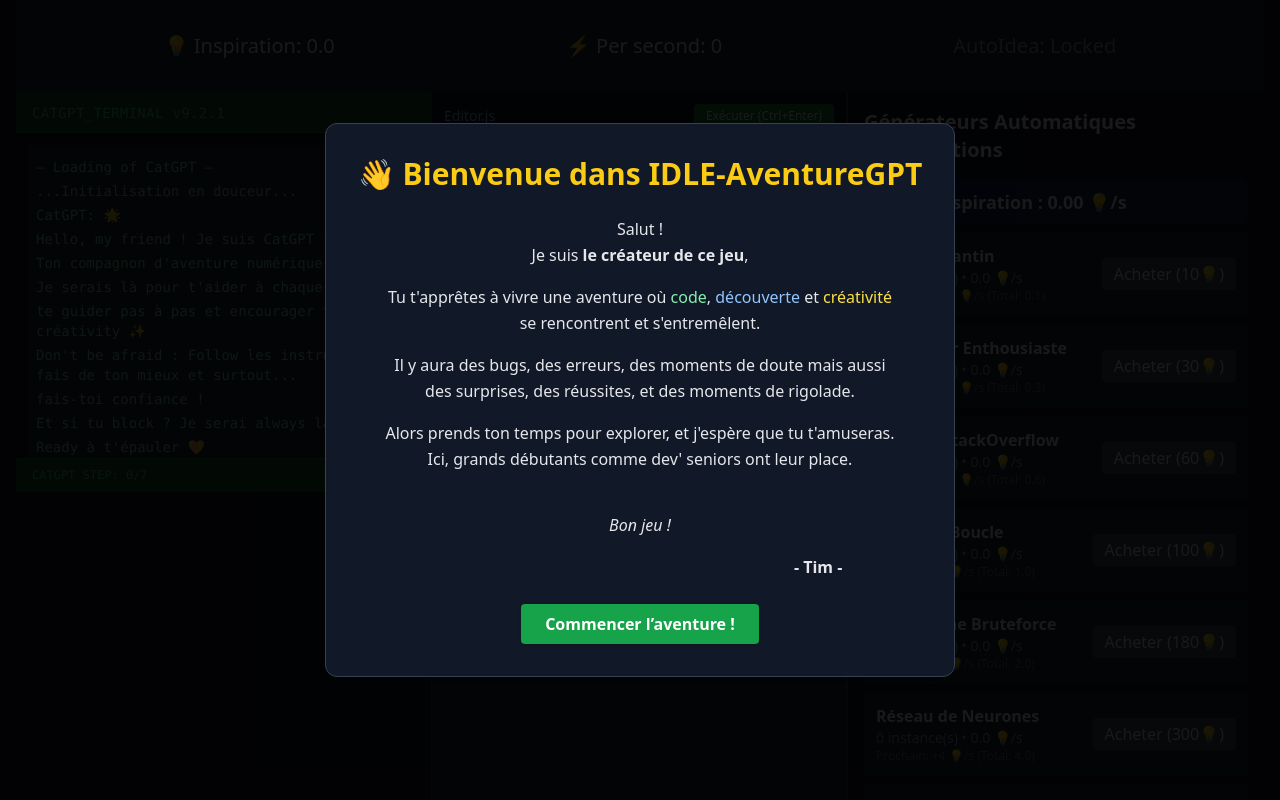
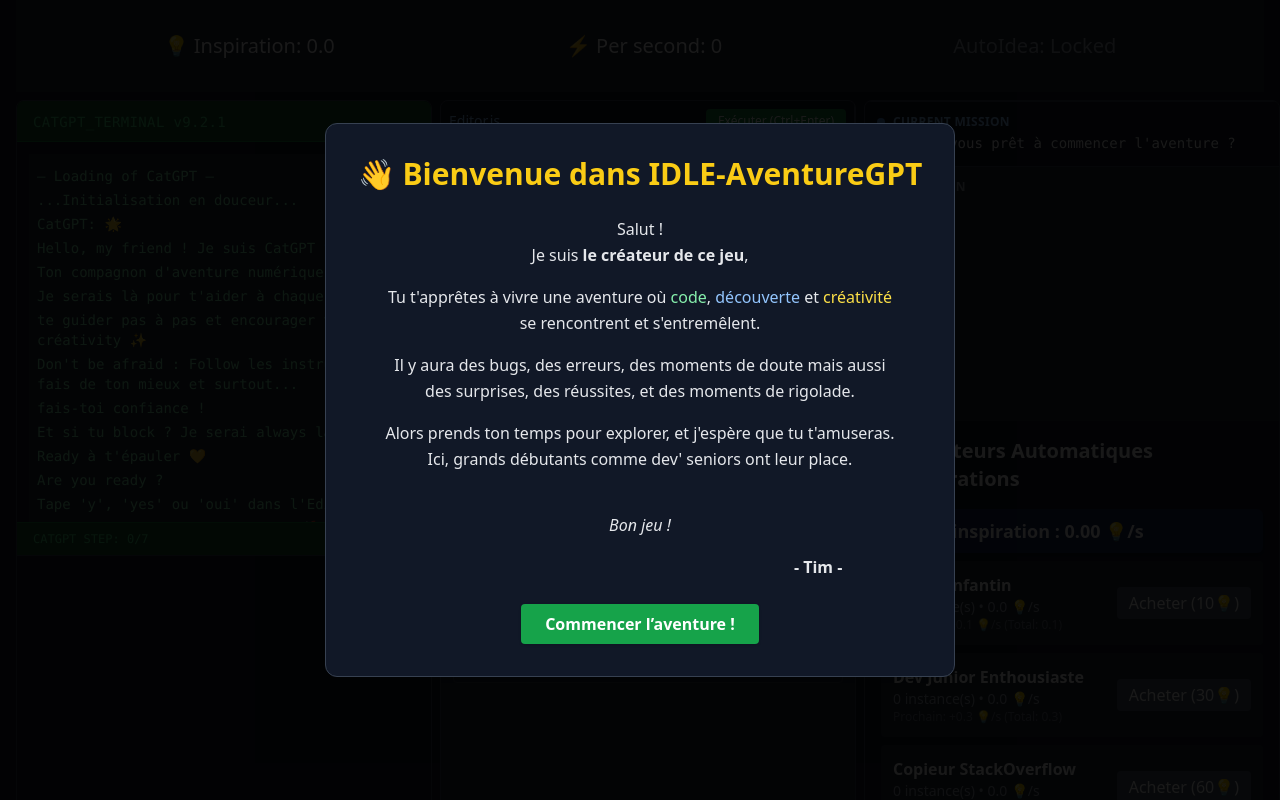
Before and after one commit to 0feeling/IDLE-Overlord, a React (Vite) app in the folder idle-overlord/: page / in a window 1280 px wide. Shown: the top 800 px of the page. Built offline with nearby package versions, Linux system fonts and the light colour scheme.

Commit message:
add console

```diff
--- a/idle-overlord/src/App.jsx
+++ b/idle-overlord/src/App.jsx
@@ -1,6 +1,5 @@
 import React from "react";
 import "./index.css";
-import Terminal from "./Terminal";
 import Editor from "./Editor";
 import StatsBar from "./StatsBar";
 import OverlayMessage from "./OverlayMessage";
@@ -15,6 +14,7 @@ import AllGeneratorsPanel from "./AllGeneratorsPanel";
 import CristalTerminal from "./CristalTerminal";
 import CatGPTTerminal from "./CatGPTTerminal";
 import MissionPanel from "./MissionPanel";
+import CodeConsole from "./CodeConsole";
 
 function App() {
   return (
@@ -25,7 +25,7 @@ function App() {
 }
 
 function AppContent() {
-  const { gameState, setGameState } = useGPTOverlord();
+  const { gameState } = useGPTOverlord();
 
   return (
     <div className="min-h-screen bg-gray-900 text-white flex flex-col px-2 sm:px-4">
@@ -34,28 +34,34 @@ function AppContent() {
       <InspirationButton />
       <UnlockAutoIdeaButton />
 
-      {/* Conteneur principal responsive */}
-      <div className="flex flex-1 flex-col lg:flex-row">
+      <div className="flex-1 flex flex-col lg:flex-row gap-2 mt-2">
         {/* Colonne gauche - Terminaux */}
-        <div className="lg:w-1/3 w-full flex flex-col border-b lg:border-b-0 lg:border-r border-gray-700">
-          <div className="flex-1 border-b border-gray-700 max-h-[50vh] overflow-y-auto">
+        <div className="lg:w-1/3 flex flex-col border border-gray-700 rounded-lg overflow-hidden">
+          <div className="flex-1">
             <CatGPTTerminal />
           </div>
-          <div className="flex-1 max-h-[50vh] overflow-y-auto">
+          <div className="flex-1 border-t border-gray-700">
             {gameState.cristalMode && <CristalTerminal />}
           </div>
         </div>
 
-        {/* Colonne centrale - Éditeur + Missions */}
-        <div className="lg:w-1/3 w-full flex flex-col border-b lg:border-b-0 lg:border-r border-gray-700">
-          <div className="flex-1 min-h-0 overflow-y-auto">
-            <Editor gameState={gameState} setGameState={setGameState} />
+        {/* Colonne centrale - Éditeur + Console */}
+        {/* Colonne centrale - Éditeur + Console */}
+        <div className="lg:w-1/3 flex flex-col">
+          <div className="flex-1 border border-gray-700 rounded-lg overflow-hidden">
+            <Editor /> {/* Suppression des props */}
+          </div>
+          <div className="h-[500px] border border-gray-700 rounded-lg mt-2">
+            <CodeConsole />
           </div>
         </div>
 
-        {/* Colonne droite - Générateurs */}
-        <div className="lg:w-1/3 w-full overflow-y-auto">
-          <AllGeneratorsPanel />
+        {/* Colonne droite - Mission + Générateurs */}
+        <div className="lg:w-1/3 flex flex-col border border-gray-700 rounded-lg overflow-hidden">
+          <MissionPanel />
+          <div className="flex-1 min-h-[300px] max-h-[70vh] overflow-y-auto scrollbar-thin scrollbar-track-gray-800 scrollbar-thumb-gray-600">
+            <AllGeneratorsPanel />
+          </div>
         </div>
       </div>
 
--- /dev/null
+++ b/idle-overlord/src/CodeConsole.jsx
@@ -0,0 +1,50 @@
+import React from "react";
+import { useGPTOverlord } from "./GPTOverlordContext";
+
+export default function CodeConsole() {
+  const { gameState, terminalLogs } = useGPTOverlord();
+
+  return (
+    <div className="bg-gray-800 border-t border-gray-700 h-96 flex flex-col">
+      {" "}
+      {/* Hauteur doublée */}
+      <div className="bg-gray-900 p-3 border-b border-gray-700 flex justify-between items-center">
+        <h2 className="text-yellow-300 text-xs uppercase tracking-wide font-semibold">
+          Journal de Développement
+        </h2>
+        <span className="text-gray-400 text-xs">v1.0.0</span>
+      </div>
+      <div className="flex-1 overflow-y-auto p-3 font-mono text-sm space-y-4">
+        {/* Section des messages dev */}
+        <div>
+          <div className="text-blue-400 mb-2">// Instructions du niveau :</div>
+          {gameState.stepLogs?.map((log, i) => (
+            <div key={`step-${i}`} className="text-gray-300 mb-2">
+              <span className="text-blue-400">⚙️ DEV:</span> {log}
+            </div>
+          ))}
+        </div>
+
+        {/* Section des succès utilisateur */}
+        <div>
+          <div className="text-green-400 mb-2">// Progression :</div>
+          {terminalLogs
+            .filter((log) => log.source === "success")
+            .map((log, i) => (
+              <div key={`success-${i}`} className="text-gray-300 mb-1">
+                <span className="text-green-400">✔</span> {log.text}
+              </div>
+            ))}
+        </div>
+
+        {/* Historique du code */}
+        <div>
+          <div className="text-green-400 mb-2">// Code validé :</div>
+          <pre className="text-gray-400 whitespace-pre-wrap border border-gray-700 rounded p-2">
+            {gameState.codeHistory}
+          </pre>
+        </div>
+      </div>
+    </div>
+  );
+}
--- a/idle-overlord/src/Editor.jsx
+++ b/idle-overlord/src/Editor.jsx
@@ -149,18 +149,22 @@ const handleError = (message, source, logToTerminal) => {
   logToTerminal({ text: message, source });
 };
 
-function Editor({ gameState, setGameState }) {
+function Editor() {
   const {
+    gameState,
+    setGameState,
     logToTerminal,
     advanceTutorialStep,
     cristalStep,
     advanceCristalStep
   } = useGPTOverlord();
 
-  const [code, setCode] = useState(gameState.code || "");
+  // Ajoutez ces 3 lignes manquantes
   const [feedback, setFeedback] = useState("");
   const [feedbackType, setFeedbackType] = useState("info");
   const editorRef = useRef(null);
+
+  const [code, setCode] = useState(gameState.code || "");
 
   useEffect(() => {
     if (gameState.code !== code) {
@@ -321,9 +325,10 @@ function Editor({ gameState, setGameState }) {
   }, [gameState.tutorialStep]);
 
   return (
-    <div className="flex flex-col bg-gray-800 border-r border-gray-700 h-full">
-      <div className="bg-gray-900 p-3 text-sm flex justify-between items-center">
-        <span className="text-blue-300">Editor.js</span>
+    <div className="flex flex-col bg-gray-800 border-r border-gray-700 h-[400px]">
+      {/* En-tête */}
+      <div className="bg-gray-900 p-2 flex justify-between items-center border-b border-gray-700">
+        <span className="text-blue-300 text-sm">Editor.js</span>
         <button
           onClick={handleCodeExecution}
           className="bg-green-700 hover:bg-green-600 text-white px-3 py-1 rounded text-xs"
@@ -332,9 +337,11 @@ function Editor({ gameState, setGameState }) {
         </button>
       </div>
 
+      {/* Conteneur principal éditeur + feedback */}
+      <div className="flex-1 flex flex-col relative">
         <textarea
           ref={editorRef}
-        className="h-80 bg-white text-black p-4 font-mono text-sm resize-y outline-none border-b border-gray-700"
+          className="flex-1 bg-white text-black p-4 font-mono resize-none outline-none"
           placeholder="// Écrivez votre code ici"
           onChange={handleCodeChange}
           onKeyDown={handleKeyDown}
@@ -342,21 +349,15 @@ function Editor({ gameState, setGameState }) {
           value={code}
         />
 
+        {/* Console de feedback */}
         {feedback && (
           <div
-          className={`p-3 text-sm font-mono overflow-auto max-h-40 ${
-            feedbackType === "error"
-              ? "bg-red-900 text-red-200"
-              : feedbackType === "success"
-                ? "bg-green-900 text-green-200"
-                : "bg-gray-900 text-blue-200"
-          }`}
+            className={`p-2 text-sm border-t border-gray-700 ${feedbackType === "error" ? "bg-red-900" : "bg-green-900"}`}
           >
             {feedback}
           </div>
         )}
-
-      <MissionPanel />
+      </div>
     </div>
   );
 }
--- a/idle-overlord/src/GPTOverlordContext.jsx
+++ b/idle-overlord/src/GPTOverlordContext.jsx
@@ -98,10 +98,20 @@ export const GPTOverlordContextProvider = ({ children }) => {
     missions: tutorialMissions,
     cristalMissions: cristalMissions,
     inspirationPerSecond: 0, // Nouveau: taux total d'inspiration/seconde
-    cristalMode: false // Indique si on est en mode Cristal
+    stepLogs: [],
+    cristalMode: false, // Indique si on est en mode Cristal
+    codeHistory: ""
   });
+
   const clearTerminalLogsBySource = (source) => {
     setTerminalLogs((prev) => prev.filter((log) => log.source !== source));
+  };
+
+  const addDevLog = (message) => {
+    setGameState((prev) => ({
+      ...prev,
+      stepLogs: [...prev.stepLogs, message]
+    }));
   };
 
   const [terminalLogs, setTerminalLogs] = useState([]);
@@ -126,8 +136,11 @@ export const GPTOverlordContextProvider = ({ children }) => {
         updatedCristalMissions[prev.cristalStep].validated = true;
 
         if (newStep >= 5) {
-          setGameState((prev) => ({ ...prev, hideOverlord: true }));
-          setGameState((prev) => ({ ...prev, cristalMode: false })); // Désactive le mode
+          setGameState((prev) => ({
+            ...prev,
+            hideOverlord: true,
+            cristalMode: false
+          }));
         }
       }
 
@@ -198,17 +211,20 @@ export const GPTOverlordContextProvider = ({ children }) => {
       const newStep = prev.tutorialStep + 1;
       const updatedMissions = [...prev.missions];
 
-      const missionIndex = prev.tutorialStep + 1;
-      if (updatedMissions[missionIndex]) {
-        updatedMissions[missionIndex].validated = true;
+      // Valider la mission actuelle
+      if (updatedMissions[newStep]) {
+        updatedMissions[newStep].validated = true;
+
+        return {
+          ...prev,
+          tutorialStep: newStep,
+          missions: updatedMissions,
+          stepLogs: [],
+          codeHistory: prev.codeHistory + "\n" + prev.code,
+          code: ""
+        };
       }
-
-      return {
-        ...prev,
-        tutorialStep: newStep,
-        missions: updatedMissions,
-        code: "" // Assurer que le code est effacé à chaque avancée d'étape
-      };
+      return prev;
     });
   };
 
@@ -217,7 +233,13 @@ export const GPTOverlordContextProvider = ({ children }) => {
     setGameState((prev) => ({
       ...prev,
       autoIdeaUnlocked: true,
-      tutorialStep: Math.min(prev.tutorialStep + 1, 6) // Reste à l'étape 6 (max)
+      tutorialStep: Math.min(prev.tutorialStep + 1, 6), // Reste à l'étape 6 (max)
+      codeHistory:
+        prev.codeHistory +
+        "\n// Auto-idée débloquée!\n" +
+        "function autoClick() {\n" +
+        "  setInterval(gainInspiration, 1000);\n" +
+        "}"
     }));
   };
 
@@ -333,7 +355,8 @@ export const GPTOverlordContextProvider = ({ children }) => {
         cristalStep: gameState.cristalStep, // Utiliser la valeur du gameState directement
         advanceCristalStep,
         hideOverlord,
-        buyGenerator
+        buyGenerator,
+        addDevLog
       }}
     >
       {children}
--- a/idle-overlord/src/MissionTerminal.jsx
+++ b/idle-overlord/src/MissionTerminal.jsx
@@ -106,7 +106,7 @@ factory à idées non-stop 💭`,
 
   6: `CatGPT : 🕵️
 A la recherche d'une nouvelle task pour toi, j'ai trouvé une hidden function dans les files du system...
-ça dit que si tu parles French tu devrais write:
+This dit que si tu parles French tu devrais write:
 
 ' who.is.cristal() '
 
--- a/idle-overlord/src/index.css
+++ b/idle-overlord/src/index.css
@@ -33,6 +33,27 @@
     }
   }
 
+  /* Effet de terminal vieillot */
+  .code-console {
+    background: linear-gradient(to bottom right, #1a1a1a, #0d0d0d);
+    text-shadow: 0 0 2px #00ff00;
+    box-shadow: inset 0 0 10px rgba(0, 255, 0, 0.1);
+  }
+
+  .code-console::before {
+    content: ">";
+    position: absolute;
+    left: 10px;
+    color: #00ff00;
+    animation: blink 1s step-end infinite;
+  }
+
+  @keyframes blink {
+    50% {
+      opacity: 0;
+    }
+  }
+
   .h-1\/2 {
     height: 50%;
     overflow-y: auto; /* Ajoute le scroll interne */
```
Lines whose indentation alone changed are shown as unchanged.
